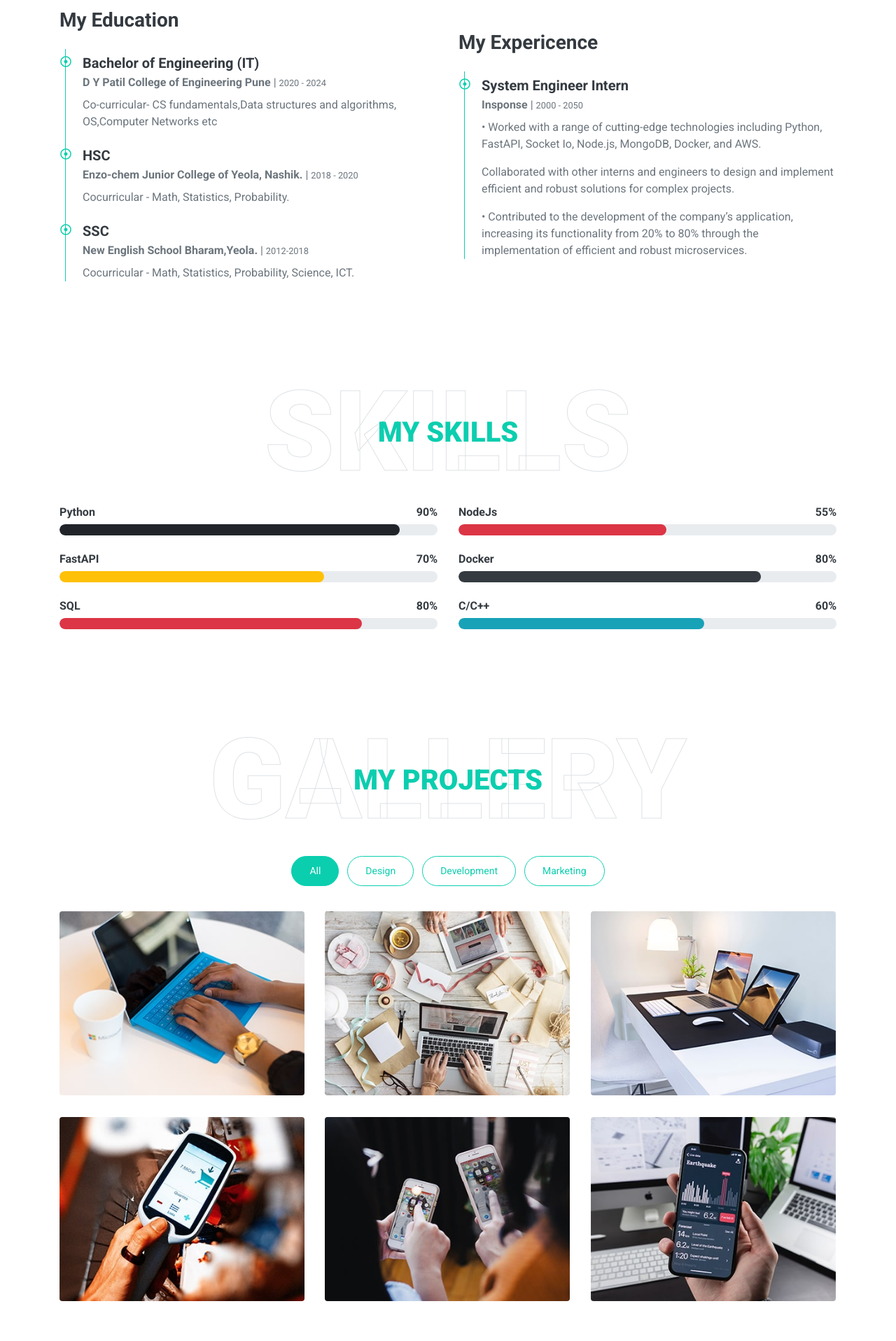
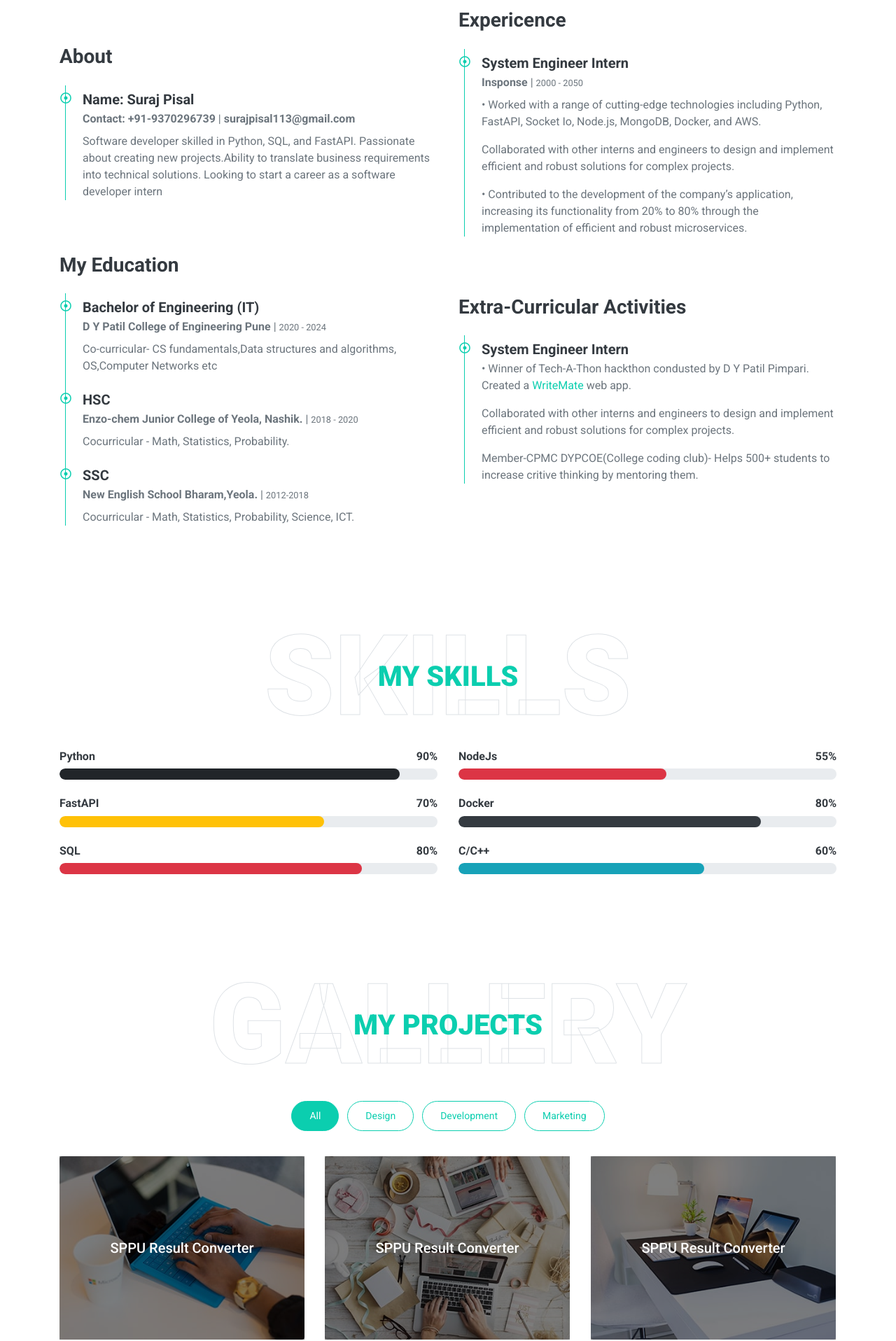
Before and after one commit to Suraj1089/portfolio, a FastAPI app: page / in a window 1280 px wide. Shown: the part 1084-3000 px from the top of the page at 70% size. Run offline with FastAPI, Linux system fonts and the light colour scheme; some libraries are stand-ins or nearby versions.

Commit message:
added project titles

```diff
--- /dev/null
+++ b/static/css/customs.css
@@ -0,0 +1,24 @@
+
+
+.portfolio-text-overlay {
+    position: absolute;
+    top: 0;
+    left: 0;
+    width: 100%;
+    height: 100%;
+    display: flex;
+    align-items: center;
+    justify-content: center;
+    background-color: rgba(0, 0, 0, 0.5);
+}
+
+.portfolio-text-overlay h5 {
+    color: #fff;
+    font-size: 20px;
+    text-align: center;
+    margin: 0;
+}
+
+.portfolio-item:hover .portfolio-text-overlay {
+    opacity: 1;
+}
--- a/templates/index.html
+++ b/templates/index.html
@@ -25,6 +25,7 @@
 
     <!-- Customized Bootstrap Stylesheet -->
     <link href="{{ url_for('static', path='css/style.css') }}" rel="stylesheet">
+    <link href="{{ url_for('static', path='css/customs.css') }}" rel="stylesheet">
 </head>
 
 <body data-spy="scroll" data-target=".navbar" data-offset="51" style="background-color: #ffffff;">
@@ -43,7 +44,7 @@
                 <a href="#qualification" class="nav-item nav-link">Education</a>
                 <a href="#skill" class="nav-item nav-link">Skill</a>
                 <a href="#portfolio" class="nav-item nav-link">Projects</a>
-                <a href="#blog" class="nav-item nav-link">Blog</a>
+                <!-- <a href="#blog" class="nav-item nav-link">Blog</a> -->
                 <a href="#contact" class="nav-item nav-link">Contact</a>
             </div>
             <a href="#contact" class="btn btn-outline-primary d-none d-lg-block" onclick="scrollToContact()">Hire Me</a>
@@ -110,6 +111,38 @@
             </div>
             <div class="row align-items-center">
                 <div class="col-lg-6">
+                    <h3 class="mb-4">About</h3>
+                    <div class="border-left border-primary pt-2 pl-4 ml-2">
+                        <div class="position-relative mb-4">
+                            <i class="far fa-dot-circle text-primary position-absolute" style="top: 2px; left: -32px;"></i>
+                            <h5 class="font-weight-bold mb-1">Name: Suraj Pisal</h5>
+                            <p class="mb-2"><strong>Contact: +91-9370296739</strong> | <strong>surajpisal113@gmail.com</strong></p>
+                            <p>Software developer skilled in Python, SQL, and FastAPI. Passionate about creating new projects.Ability to translate business requirements into technical solutions. Looking to start a career as a software developer intern</p>
+                        </div>
+                    </div>
+                </div>
+                <div class="col-lg-6">
+                    <h3 class="mb-4">Expericence</h3>
+                    <div class="border-left border-primary pt-2 pl-4 ml-2">
+                        <div class="position-relative mb-4">
+                            <i class="far fa-dot-circle text-primary position-absolute" style="top: 2px; left: -32px;"></i>
+                            <h5 class="font-weight-bold mb-1">System Engineer Intern</h5>
+                            <p class="mb-2"><strong>Insponse</strong> | <small>2000 - 2050</small></p>
+                            <p>
+                                • Worked with a range of cutting-edge technologies including Python, FastAPI, Socket Io, Node.js, MongoDB,
+                                Docker, and AWS.
+                            </p>
+                            <p>  Collaborated with other interns and engineers to design and implement efficient and robust solutions for complex
+                                projects.
+                            </p>
+                            <p>
+                                • Contributed to the development of the company’s application, increasing its functionality from 20% to 80%
+                                through the implementation of efficient and robust microservices.
+                            </p>
+                        </div>
+                    </div>
+                </div>
+                <div class="col-lg-6">
                     <h3 class="mb-4">My Education</h3>
                     <div class="border-left border-primary pt-2 pl-4 ml-2">
                         <div class="position-relative mb-4">
@@ -132,27 +165,31 @@
                         </div>
                     </div>
                 </div>
+
+
                 <div class="col-lg-6">
-                    <h3 class="mb-4">My Expericence</h3>
+                    <h3 class="mb-4">Extra-Curricular Activities</h3>
                     <div class="border-left border-primary pt-2 pl-4 ml-2">
                         <div class="position-relative mb-4">
                             <i class="far fa-dot-circle text-primary position-absolute" style="top: 2px; left: -32px;"></i>
                             <h5 class="font-weight-bold mb-1">System Engineer Intern</h5>
-                            <p class="mb-2"><strong>Insponse</strong> | <small>2000 - 2050</small></p>
                             <p>
-                                • Worked with a range of cutting-edge technologies including Python, FastAPI, Socket Io, Node.js, MongoDB,
-                                Docker, and AWS.
+                                • Winner of Tech-A-Thon hackthon condusted by D Y Patil Pimpari. Created a <a href="https://writemate.streamlit.app/" target="_blank">WriteMate</a> web app.
                             </p>
                             <p>  Collaborated with other interns and engineers to design and implement efficient and robust solutions for complex
                                 projects.
                             </p>
                             <p>
-                                • Contributed to the development of the company’s application, increasing its functionality from 20% to 80%
-                                through the implementation of efficient and robust microservices.
+                                Member-CPMC DYPCOE(College
+                                coding club)- Helps 500+ students
+                                to increase critive thinking by
+                                mentoring them.
                             </p>
+
                         </div>
                     </div>
                 </div>
+
             </div>
         </div>
     </div>
@@ -254,70 +291,96 @@
             data-src="{{ url_for('static', path='/video.mp4') }}" data-target="#videoModal">
             <span></span>
         </button> -->
-            <div class="row portfolio-container">
-                <div class="col-lg-4 col-md-6 mb-4 portfolio-item first">
+        <div class="row portfolio-container">
+            <div class="col-lg-4 col-md-6 mb-4 portfolio-item first">
+                <div class="position-relative overflow-hidden mb-2">
+                    <img class="img-fluid rounded w-100" src="{{ url_for('static', path='/img/portfolio-1.jpg') }}" alt="">
+                    <div class="portfolio-text-overlay">
+                        <h5 class="text-white">SPPU Result Converter</h5>
+                    </div>
+                    <div class="portfolio-btn bg-primary d-flex align-items-center justify-content-center">
+                        <button type="button" class="btn-play" data-toggle="modal" data-src="{{ url_for('static', path='/video.mp4') }}" data-target="#videoModal">
+                            <span></span>
+                        </button>
+                        <a href="https://example.com" class="btn btn-primary btn-project-link">Project Link</a>
+                    </div>
+                </div>
+            </div>
+            <!-- Add more portfolio items here if needed -->
+        <!-- </div> -->
+
+                <div class="col-lg-4 col-md-6 mb-4 portfolio-item second">
                     <div class="position-relative overflow-hidden mb-2">
-                        <img class="img-fluid rounded w-100" src="{{ url_for('static',path='/img/portfolio-1.jpg') }}" alt="">
+                        <img class="img-fluid rounded w-100" src="{{ url_for('static',path='/img/portfolio-2.jpg') }}" alt="">
+                        <div class="portfolio-text-overlay">
+                            <h5 class="text-white">SPPU Result Converter</h5>
+                        </div>
                         <div class="portfolio-btn bg-primary d-flex align-items-center justify-content-center">
                             <button type="button" class="btn-play" data-toggle="modal"
                             data-src="{{ url_for('static', path='/video.mp4') }}" data-target="#videoModal">
                             <span></span>
                         </button>
-                        </div>
-                    </div>
-                </div>
-                <div class="col-lg-4 col-md-6 mb-4 portfolio-item second">
-                    <div class="position-relative overflow-hidden mb-2">
-                        <img class="img-fluid rounded w-100" src="{{ url_for('static',path='/img/portfolio-2.jpg') }}" alt="">
-                        <div class="portfolio-btn bg-primary d-flex align-items-center justify-content-center">
-                            <button type="button" class="btn-play" data-toggle="modal"
-                            data-src="{{ url_for('static', path='/video.mp4') }}" data-target="#videoModal">
-                            <span></span>
-                        </button>
+                        <a href="https://example.com" class="btn btn-primary btn-project-link">Project Link</a>
                         </div>
                     </div>
                 </div>
                 <div class="col-lg-4 col-md-6 mb-4 portfolio-item third">
                     <div class="position-relative overflow-hidden mb-2">
                         <img class="img-fluid rounded w-100" src="{{ url_for('static',path='/img/portfolio-3.jpg') }}" alt="">
+                        <div class="portfolio-text-overlay">
+                            <h5 class="text-white">SPPU Result Converter</h5>
+                        </div>
                         <div class="portfolio-btn bg-primary d-flex align-items-center justify-content-center">
                             <button type="button" class="btn-play" data-toggle="modal"
                             data-src="{{ url_for('static', path='/video.mp4') }}" data-target="#videoModal">
                             <span></span>
                         </button>
+                        <a href="https://example.com" class="btn btn-primary btn-project-link">Project Link</a>
                         </div>
                     </div>
                 </div>
                 <div class="col-lg-4 col-md-6 mb-4 portfolio-item first">
                     <div class="position-relative overflow-hidden mb-2">
                         <img class="img-fluid rounded w-100" src="{{ url_for('static',path='/img/portfolio-4.jpg') }}" alt="">
+                        <div class="portfolio-text-overlay">
+                            <h5 class="text-white">SPPU Result Converter</h5>
+                        </div>
                         <div class="portfolio-btn bg-primary d-flex align-items-center justify-content-center">
                             <button type="button" class="btn-play" data-toggle="modal"
                             data-src="{{ url_for('static', path='/video.mp4') }}" data-target="#videoModal">
                             <span></span>
                         </button>
+                        <a href="https://example.com" class="btn btn-primary btn-project-link">Project Link</a>
                         </div>
                     </div>
                 </div>
                 <div class="col-lg-4 col-md-6 mb-4 portfolio-item second">
                     <div class="position-relative overflow-hidden mb-2">
                         <img class="img-fluid rounded w-100" src="{{ url_for('static',path='/img/portfolio-5.jpg') }}" alt="">
+                        <div class="portfolio-text-overlay">
+                            <h5 class="text-white">SPPU Result Converter</h5>
+                        </div>
                         <div class="portfolio-btn bg-primary d-flex align-items-center justify-content-center">
                             <button type="button" class="btn-play" data-toggle="modal"
                             data-src="{{ url_for('static', path='/video.mp4') }}" data-target="#videoModal">
                             <span></span>
                         </button>
+                        <a href="https://example.com" class="btn btn-primary btn-project-link">Project Link</a>
                         </div>
                     </div>
                 </div>
                 <div class="col-lg-4 col-md-6 mb-4 portfolio-item third">
                     <div class="position-relative overflow-hidden mb-2">
                         <img class="img-fluid rounded w-100" src="{{ url_for('static',path='/img/portfolio-6.jpg') }}" alt="">
+                        <div class="portfolio-text-overlay">
+                            <h5 class="text-white">SPPU Result Converter</h5>
+                        </div>
                         <div class="portfolio-btn bg-primary d-flex align-items-center justify-content-center">
                             <button type="button" class="btn-play" data-toggle="modal"
                             data-src="{{ url_for('static', path='/video.mp4') }}" data-target="#videoModal">
                             <span></span>
                         </button>
+                        <a href="https://example.com" class="btn btn-primary btn-project-link">Project Link</a>
                         </div>
                     </div>
                 </div>
@@ -328,7 +391,7 @@
 
 
     <!-- Blog Start -->
-    <div class="container-fluid pt-5" id="blog">
+    <!-- <div class="container-fluid pt-5" id="blog">
         <div class="container">
             <div class="position-relative d-flex align-items-center justify-content-center">
                 <h1 class="display-1 text-uppercase text-white" style="-webkit-text-stroke: 1px #dee2e6;">Blog</h1>
@@ -370,7 +433,7 @@
                 </div>
             </div>
         </div>
-    </div>
+    </div> -->
     <!-- Blog End -->
 
 
```
Also changed, not shown: api/models.py (+9 -1 lines), api/schemas.py (added, +20 -0 lines).
